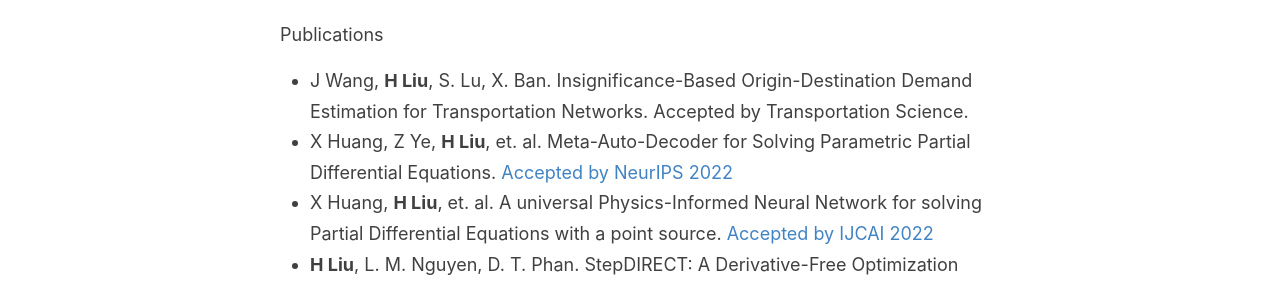
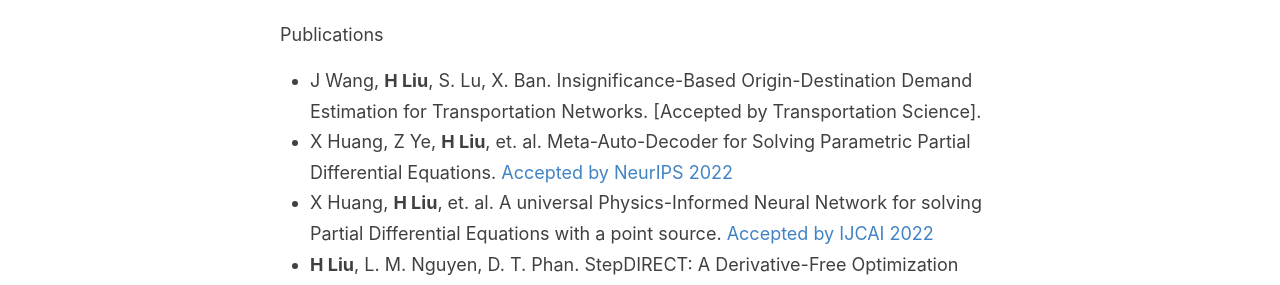
Before and after one commit to hsliuustc/hsliuustc.github.io, a Jekyll site: the page built from _pages/research.md, in a window 1280 px wide. Shown: the part 225-510 px from the top of the page. Built offline with Jekyll 4.4.1, drawn with Linux system fonts in a browser that asks for light colours.

Commit message:
update publications

```diff
--- a/_pages/research.md
+++ b/_pages/research.md
@@ -6,7 +6,7 @@ permalink: /Research/
 
 
 Publications
-- J Wang, <strong>H Liu</strong>, S. Lu, X. Ban. Insignificance-Based Origin-Destination Demand Estimation for Transportation Networks. Accepted by Transportation Science.
+- J Wang, <strong>H Liu</strong>, S. Lu, X. Ban. Insignificance-Based Origin-Destination Demand Estimation for Transportation Networks. [Accepted by Transportation Science].
 - X Huang, Z Ye, <strong>H Liu</strong>, et. al. Meta-Auto-Decoder for Solving Parametric Partial Differential Equations. [Accepted by NeurIPS 2022](https://arxiv.org/pdf/2111.08823.pdf)
 - X Huang, <strong>H Liu</strong>, et. al. A universal Physics-Informed Neural Network for solving Partial Differential Equations with a point source. [Accepted by IJCAI 2022](https://arxiv.org/pdf/2111.01394.pdf)
 - <strong>H Liu</strong>, L. M. Nguyen, D. T. Phan. StepDIRECT: A Derivative-Free Optimization Method for Stepwise Functions, [SIAM International Conference on Data Mining (SDM22)](https://epubs.siam.org/doi/abs/10.1137/1.9781611977172.54)
```
